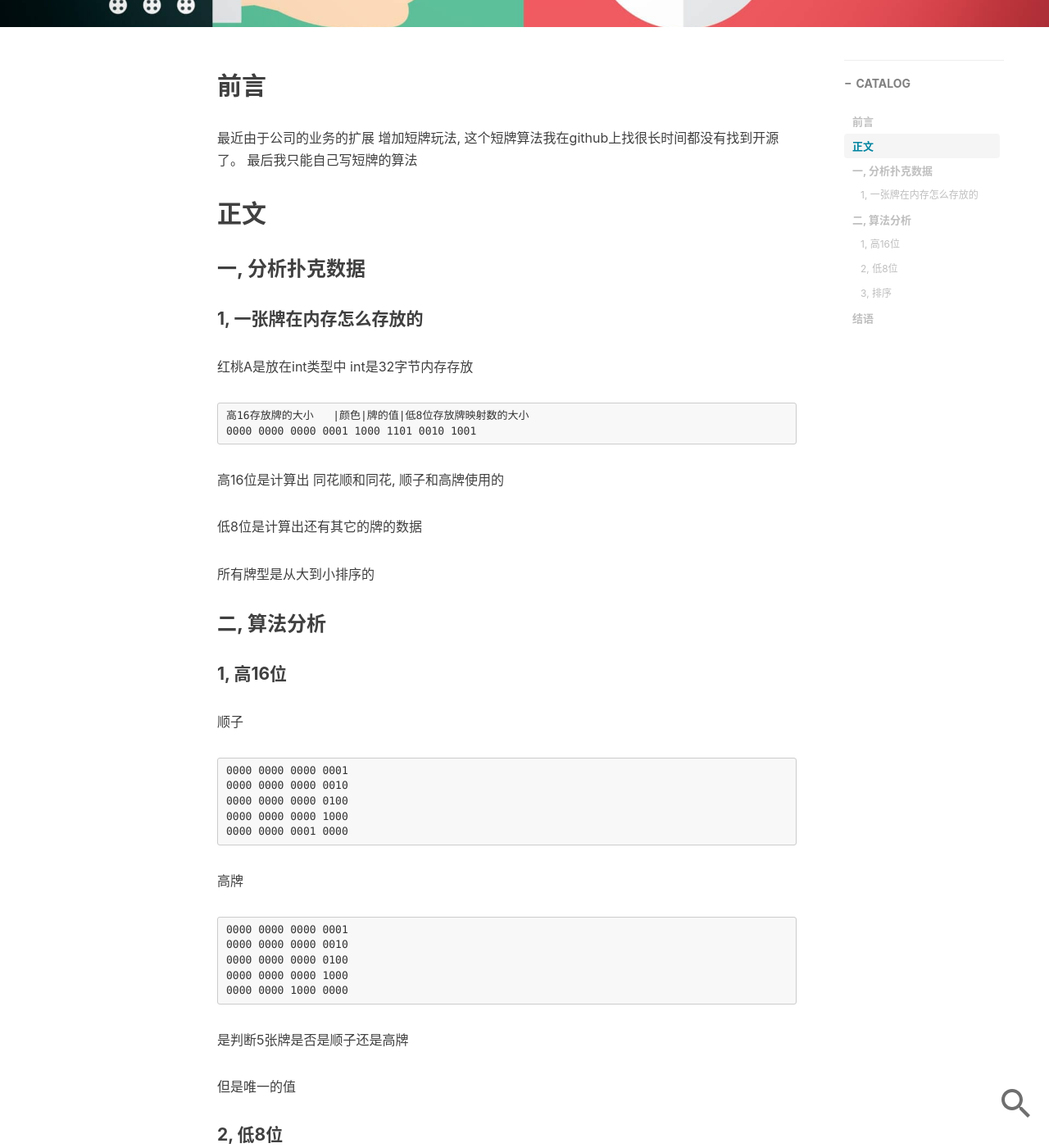
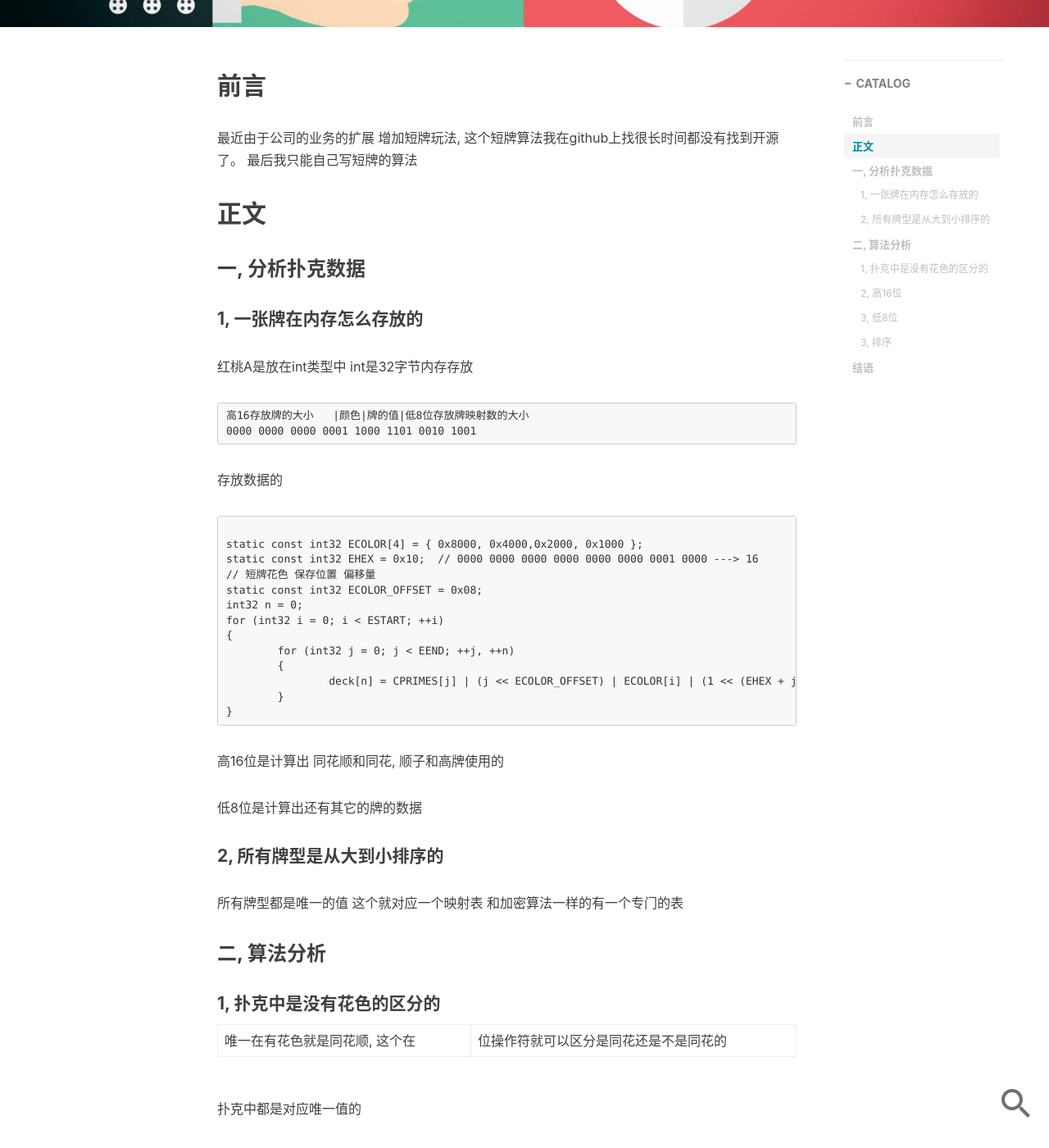
Before and after one commit to chensongpoixs/chensongpoixs.github.io, a Jekyll site: the page built from _posts/2019-06-27-德州扑克和短牌的算法分析.md, in a window 1280 px wide and 1400 px high, scrolled down 490 px. Shown: the whole window at 82% size. Built offline with Jekyll 4.4.1, drawn with Linux system fonts in a browser that asks for light colours; nearby versions of some CDN libraries; comment, search, counter and statistics services are not loaded.

Commit message:
[同花顺]

````diff
--- a/_posts/2019-06-27-德州扑克和短牌的算法分析.md
+++ b/_posts/2019-06-27-德州扑克和短牌的算法分析.md
@@ -29,18 +29,52 @@ tags:
 0000 0000 0000 0001 1000 1101 0010 1001
 ```
 
+
+存放数据的
+
+
+```
+
+static const int32 ECOLOR[4] = { 0x8000, 0x4000,0x2000, 0x1000 };
+static const int32 EHEX = 0x10;  // 0000 0000 0000 0000 0000 0000 0001 0000 ---> 16
+// 短牌花色 保存位置 偏移量
+static const int32 ECOLOR_OFFSET = 0x08;
+int32 n = 0;
+for (int32 i = 0; i < ESTART; ++i)
+{
+	for (int32 j = 0; j < EEND; ++j, ++n)
+	{
+		deck[n] = CPRIMES[j] | (j << ECOLOR_OFFSET) | ECOLOR[i] | (1 << (EHEX + j));
+	}
+}
+```
+
+
 高16位是计算出 同花顺和同花, 顺子和高牌使用的
+
+
 
 低8位是计算出还有其它的牌的数据
 
 
-所有牌型是从大到小排序的
+#### 2, 所有牌型是从大到小排序的
+
+所有牌型都是唯一的值  这个就对应一个映射表  和加密算法一样的有一个专门的表
+
+
 
 
 ### 二, 算法分析
 
+#### 1, 扑克中是没有花色的区分的
 
-#### 1, 高16位
+唯一在有花色就是同花顺, 这个在 |位操作符就可以区分是同花还是不是同花的
+
+
+扑克中都是对应唯一值的
+
+
+#### 2, 高16位
 
 
 顺子
@@ -70,7 +104,7 @@ tags:
 
 
 
-#### 2, 低8位
+#### 3, 低8位
 
 有一个规律 [2, 3, 5, 7, 11, 13, 17, 19, 23, 29, 31, 37, 41] 相乘的值都是为一值
 
````
